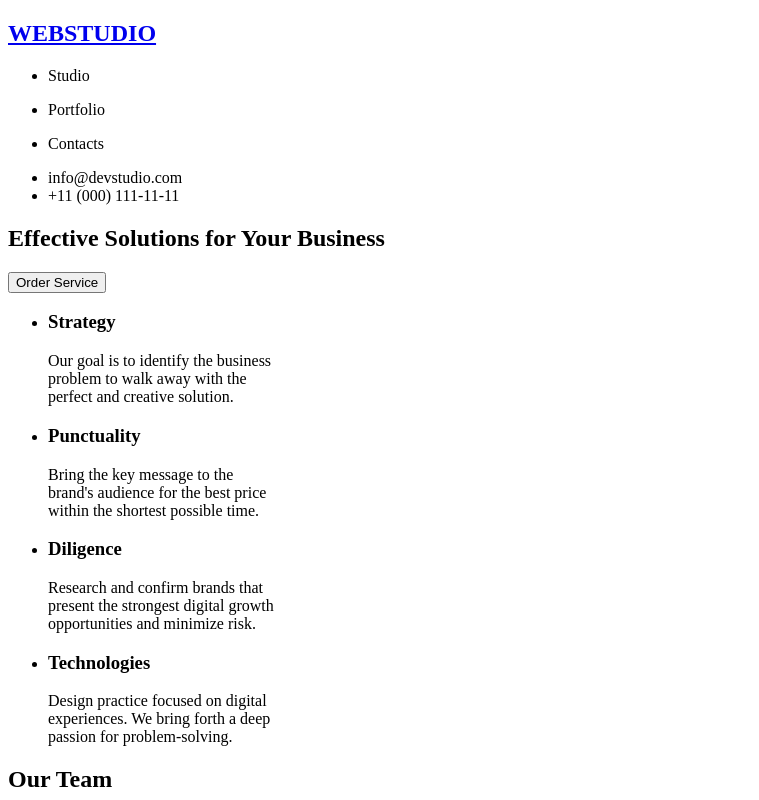
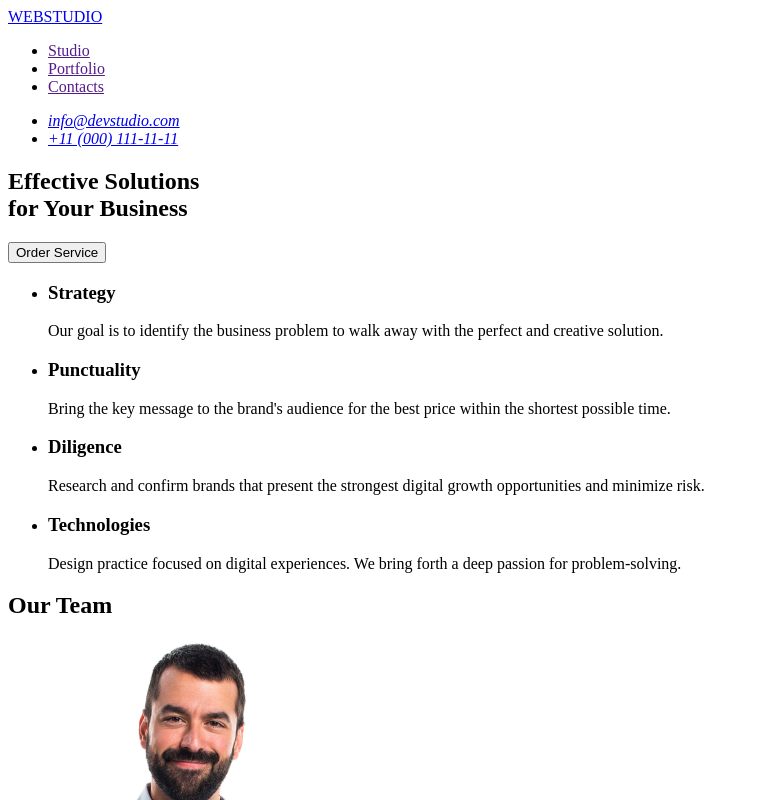
Before and after one commit to andrewwwmatsko/goit-markup-hw-01, a plain HTML site: page index.html in a window 1280 px wide. Shown: the top 800 px of the page, without its empty margins (0-759 px from the left). Drawn offline with Linux system fonts and the light colour scheme.

Commit message:
update index.html and renamed img folder
img folder has been renamed to images;
made some changes to the code according to the hometask

```diff
--- a/index.html
+++ b/index.html
@@ -12,23 +12,26 @@
           <img src="./img/Web.svg" alt="WEB" />
           <img src="./img/Studio.svg" alt="STUDIO"
         /></a> -->
-        <a href="/"><h2>WEBSTUDIO</h2></a>
+        <a href="/">WEBSTUDIO</a>
         <ul>
-          <li><p>Studio</p></li>
-          <li><p>Portfolio</p></li>
-          <li><p>Contacts</p></li>
+          <li><a href="">Studio<a></li>
+          <li><a href="">Portfolio</a></li>
+          <li><a href="">Contacts</a></li>
         </ul>
       </nav>
 
-      <ul>
-        <li>info@devstudio.com</li>
-        <li>+11 (000) 111-11-11</li>
+      <address>
+        <ul>
+        <li><a href="mailto:info@devstudio.com">info@devstudio.com</a></li>
+        <li><a href="tel:+110001111111">+11 (000) 111-11-11</a></li>
       </ul>
+      </address>
     </header>
 
     <main>
       <section>
-        <h2>Effective Solutions for Your Business</h2>
+        <h1>Effective Solutions <br/>
+          for Your Business</h1>
 
         <button type="button">Order Service</button>
       </section>
@@ -39,8 +42,8 @@
             <h3>Strategy</h3>
 
             <p>
-              Our goal is to identify the business <br />
-              problem to walk away with the <br />
+              Our goal is to identify the business
+              problem to walk away with the
               perfect and creative solution.
             </p>
           </li>
@@ -49,8 +52,8 @@
             <h3>Punctuality</h3>
 
             <p>
-              Bring the key message to the <br />
-              brand's audience for the best price <br />
+              Bring the key message to the
+              brand's audience for the best price
               within the shortest possible time.
             </p>
           </li>
@@ -59,8 +62,8 @@
             <h3>Diligence</h3>
 
             <p>
-              Research and confirm brands that <br />
-              present the strongest digital growth <br />
+              Research and confirm brands that
+              present the strongest digital growth
               opportunities and minimize risk.
             </p>
           </li>
@@ -69,8 +72,8 @@
             <h3>Technologies</h3>
 
             <p>
-              Design practice focused on digital <br />
-              experiences. We bring forth a deep <br />
+              Design practice focused on digital
+              experiences. We bring forth a deep
               passion for problem-solving.
             </p>
           </li>
@@ -83,7 +86,7 @@
         <ul>
           <li>
             <img
-              src="./img/Mark-Guerrerro.jpg"
+              src="./images/mark-guerrerro.jpg"
               alt="Mark-Guerrerro employee"
               width="264"
             />
@@ -94,7 +97,7 @@
           </li>
 
           <li>
-            <img src="./img/Tom-Ford.jpg" alt="Tom Ford employee" width="264" />
+            <img src="./images/tom-ford.jpg" alt="Tom Ford employee" width="264" />
 
             <h3>Tom Ford</h3>
 
@@ -103,7 +106,7 @@
 
           <li>
             <img
-              src="./img/Camila-Garcia.jpg"
+              src="./images/camila-garcia.jpg"
               alt="Camila Garcia"
               width="264"
             />
@@ -115,7 +118,7 @@
 
           <li>
             <img
-              src="./img/Daniel-Wilson.jpg"
+              src="./images/daniel-wilson.jpg"
               alt="Daniel Wilson"
               width="264"
             />
@@ -134,10 +137,10 @@
         <img src="./img/Studio.svg" alt="STUDIO"
       /></a> -->
 
-      <a href="/"><h2>WEBSTUDIO</h2></a>
+      <a href="/">WEBSTUDIO</a>
       <p>
-        Increase the flow of customers and <br />
-        sales for your business with digital <br />
+        Increase the flow of customers and
+        sales for your business with digital
         marketing & growth solutions.
       </p>
     </footer>
```
Also changed, not shown: images/Studio.svg (renamed from img/Studio.svg), images/Web.svg (renamed from img/Web.svg), images/camila-garcia.jpg (renamed from img/Camila-Garcia.jpg), images/daniel-wilson.jpg (renamed from img/Daniel-Wilson.jpg), images/mark-guerrerro.jpg (renamed from img/Mark-Guerrerro.jpg), images/tom-ford.jpg (renamed from img/Tom-Ford.jpg).
